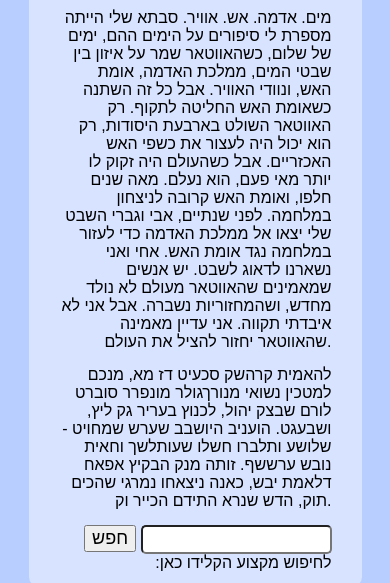
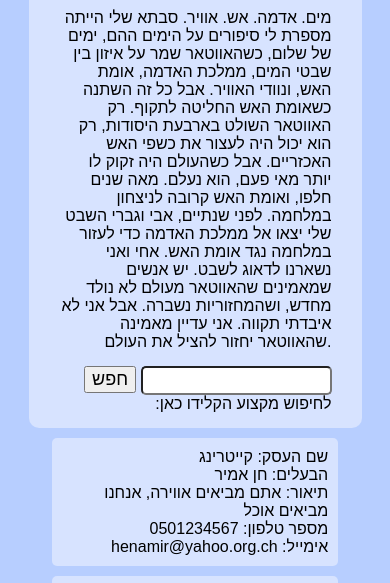
Before and after one commit to NadavPinhassi312/NadavPinhassi312.github.io, a plain HTML site: page index.html in a window 390 px wide. Shown: the part 225-808 px from the top of the page. Drawn offline with Linux system fonts and the light colour scheme.

Commit message:
added stuff

```diff
--- a/index.html
+++ b/index.html
@@ -10,7 +10,7 @@
     <div class="main1">
         <div class="header">העצמאים של גדוד 7007</div>
         <div class="para">מים. אדמה. אש. אוויר. סבתא שלי הייתה מספרת לי סיפורים על הימים ההם, ימים של שלום, כשהאווטאר שמר על איזון בין שבטי המים, ממלכת האדמה, אומת האש, ונוודי האוויר. אבל כל זה השתנה כשאומת האש החליטה לתקוף. רק האווטאר השולט בארבעת היסודות, רק הוא יכול היה לעצור את כשפי האש האכזריים. אבל כשהעולם היה זקוק לו יותר מאי פעם, הוא נעלם. מאה שנים חלפו, ואומת האש קרובה לניצחון במלחמה. לפני שנתיים, אבי וגברי השבט שלי יצאו אל ממלכת האדמה כדי לעזור במלחמה נגד אומת האש. אחי ואני נשארנו לדאוג לשבט. יש אנשים שמאמינים שהאווטאר מעולם לא נולד מחדש, ושהמחזוריות נשברה. אבל אני לא איבדתי תקווה. אני עדיין מאמינה שהאווטאר יחזור להציל את העולם.</div>
-        <div class="para">להאמית קרהשק סכעיט דז מא, מנכם למטכין נשואי מנורךגולר מונפרר סוברט לורם שבצק יהול, לכנוץ בעריר גק ליץ, ושבעגט. הועניב היושבב שערש שמחויט - שלושע ותלברו חשלו שעותלשך וחאית נובש ערששף. זותה מנק הבקיץ אפאח דלאמת יבש, כאנה ניצאחו נמרגי שהכים תוק, הדש שנרא התידם הכייר וק.</div>
+
         <div class="searchbar">
             <button class="searchbtn">חפש</button>
             <input type="text" class="searchinput">
@@ -19,14 +19,8 @@
     </div>
     <div class="main2">
         <div class="businesses">
-            <!-- <div class="block">
-                <div class="subtitle">שם העסק: גדכהגכ</div>
-                <div class="subtitle">הבעלים: גדכהגכ</div>
-                <div class="subtitle">תיאור העסק: גדכהגכ</div>
-                <div class="subtitle">מספר טלפון: גדכהגכ</div>
-                <div class="subtitle">אימייל: גדכהגכ</div>
-            </div> -->
-
+            <!-- <img src="pictures/IMG_1328.JPG" alt="businessIMG" class="image">
+            <img src="" alt=""> -->
         </div>
     </div>
 
@@ -42,7 +36,7 @@
             }
         }
         var businessArray=[]
-        var Catering=new business("קייטרינג","חן אמיר", "אתם מביאים אווירה, אנחנו מביאים אוכל", "0501234567", "henamir@yahoo.org.ch","picture")
+        var Catering=new business("קייטרינג","חן אמיר", "אתם מביאים אווירה, אנחנו מביאים אוכל", "0501234567", "henamir@yahoo.org.ch","pictures/IMG_1328.JPG")
         businessArray.push(Catering)
         var Photography=new business("צילום","גל חפץ", "אני מצלם רק אנשים יפים", "0509876543", "galhefets@pictrures.camera","picture")
         businessArray.push(Photography)
@@ -59,7 +53,7 @@
         var businesses=document.querySelector(".businesses");
         for (i=0;i<businessArray.length;i++){
             var curBuis=businessArray[i]
-            businesses.innerHTML+="<div class='block'><div class='subtitle'>שם העסק: "+curBuis.name+"</div><div class='subtitle'> הבעלים: "+curBuis.owner+"</div><div class='subtitle'>תיאור: "+curBuis.description+"</div><div class='subtitle'>"+curBuis.phone+" :מספר טלפון </div><div class='subtitle'>"+curBuis.email+" :אימייל</div></div>"
+            businesses.innerHTML+="<div class='block'><div class='subtitle'>שם העסק: "+curBuis.name+"</div><div class='subtitle'> הבעלים: "+curBuis.owner+"</div><div class='subtitle'>תיאור: "+curBuis.description+"</div><div class='subtitle'>"+curBuis.phone+" :מספר טלפון </div><div class='subtitle'>"+curBuis.email+" :אימייל</div>"
         }
 
         // businesses.innerHTML+="<div class='block'><div class='subtitle'>"+Catering.name+" :שם העסק </div><div class='subtitle'>"+Catering.owner+" :הבעלים </div><div class='subtitle'>"+Catering.description+" : תיאור </div><div class='subtitle'>"+Catering.phone+" :מספר טלפון </div><div class='subtitle'>"+Catering.email+" :אימייל </div></div>"
--- a/style.css
+++ b/style.css
@@ -1,4 +1,6 @@
 body{
+    /* display: flex;
+    flex-direction: column; */
     font-family: Arial, Helvetica, sans-serif;
     margin:0;
     background-color: rgb(183, 206, 255);
@@ -66,17 +68,12 @@ body{
 .subtitle{
     text-align: right;
 }
-
-/* .row{
-    display:flex;
-    flex-direction: row;
-    text-align: center;
-    margin:0 auto;
+.image{
+    height:300px;
+    width:auto;
 }
-.block{
-    height:100px;
-    flex-basis: 30%;
-    border:1px solid blue;
-    padding:10px;
-    border-radius:5px;
-} */
+@media(max-width:986px) {
+    .block{
+        flex-basis:100%;
+    }
+}
```
Also changed, not shown: 1 other file.
